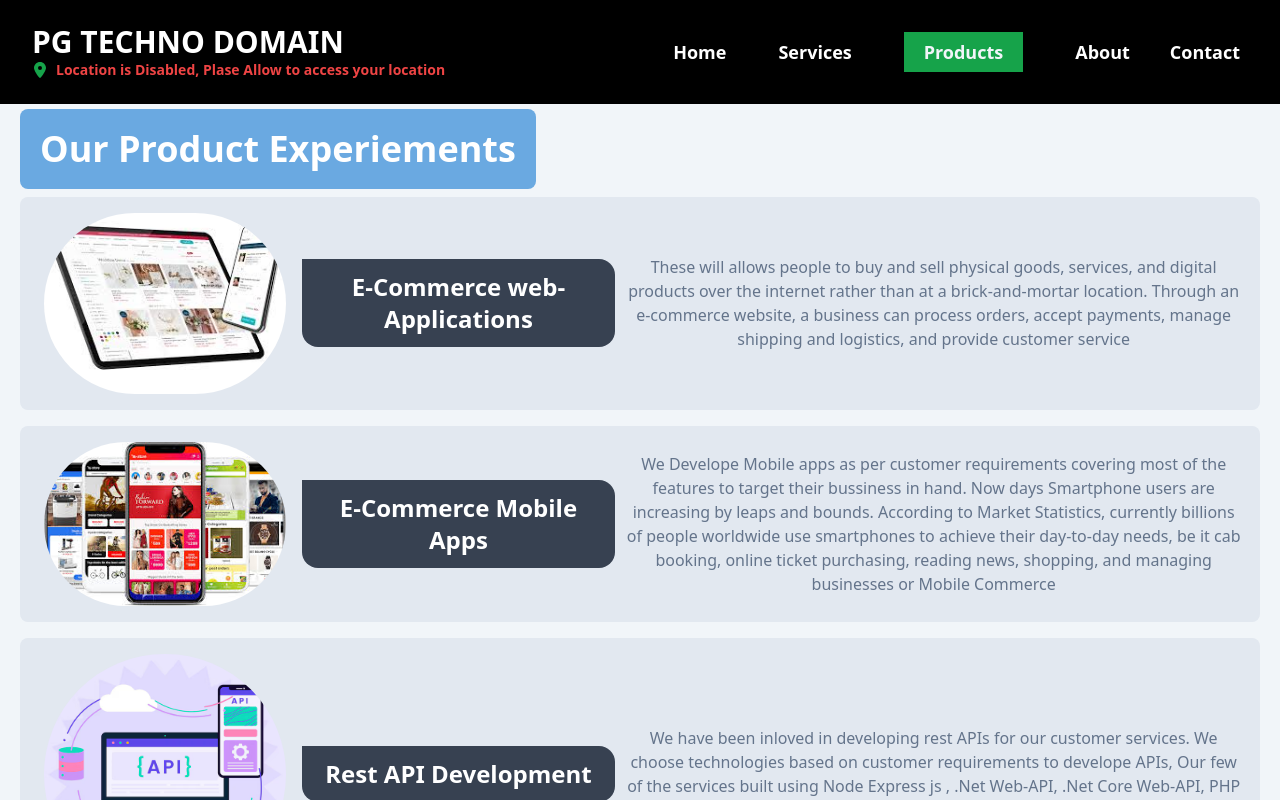
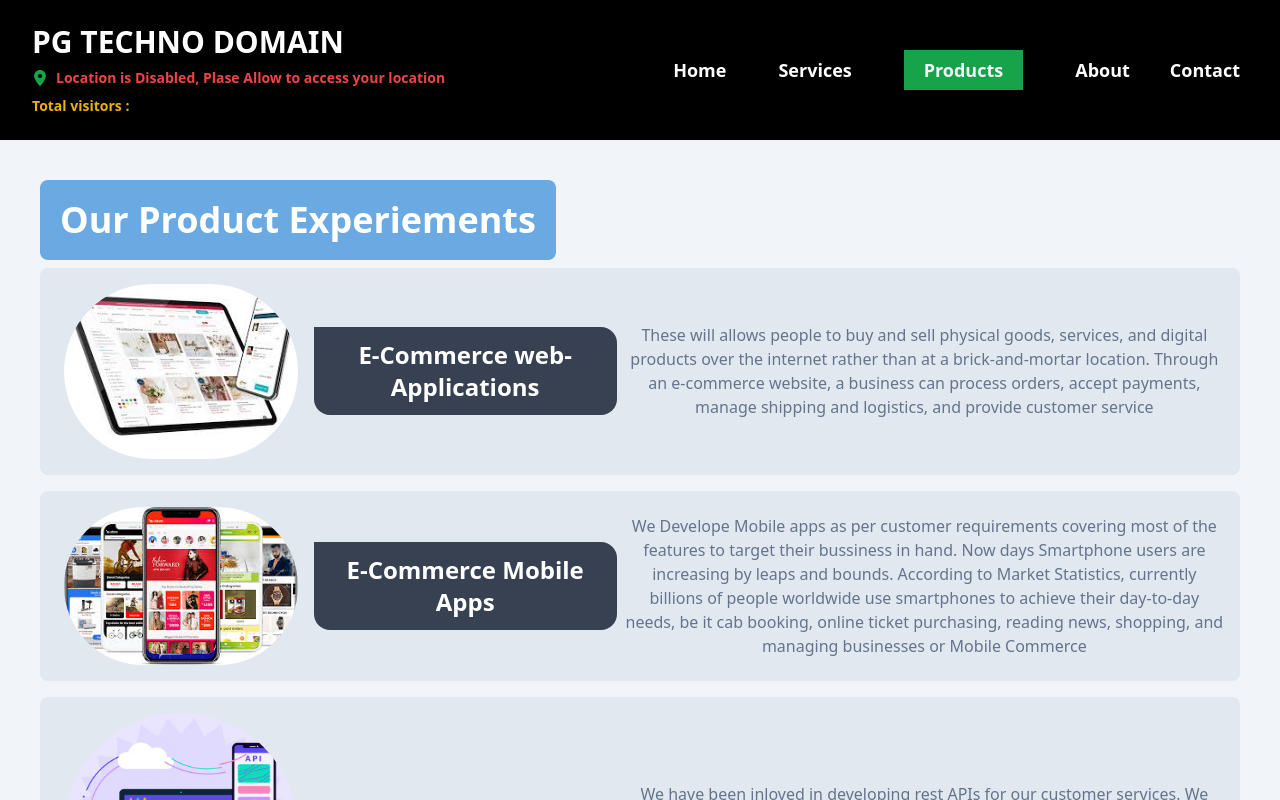
Before and after one commit to Prasad-P-G/PGTechnoServices_GIT_DockerHub, a React (Create React App) app: page /products in a window 1280 px wide. Shown: the top 800 px of the page. Built offline with nearby package versions, Linux system fonts and the light colour scheme; no server answers.

Commit message:
added visitor count and some alignment in product

```diff
--- a/src/sections/Header.js
+++ b/src/sections/Header.js
@@ -14,6 +14,7 @@ const Header = () => {
   const [menuClass, setMenuClass] = useState("");
   const [toggle, setToggle] = useState(false);
   const [currentLocation, setCurrentLocation] = useState("");
+  const [visitorCount, setVisitorCount] = useState("");
   //const [isItemActive, setIsActive] = useState(true);
 
   const toggleMenu = () => {
@@ -51,7 +52,12 @@ const Header = () => {
       );
       const responseData = await jsonUserData.json();
 
+      if (responseData?.message?.no) {
+        setVisitorCount(responseData.message.no);
+      }
+
       console.log("api location result", responseData);
+      console.log("No of visitors", responseData.message.no);
     } catch (error) {
       console.log(error);
     }
@@ -117,18 +123,13 @@ const Header = () => {
     <>
       <ToastContainer />
       <section className="w-full bg-black text-white flex justify-between items-center px-8 py-6 sticky top-0 z-40">
-        <NavLink to="/">
-          <h1 className="text-2xl lg:text-3xl font-bold text-white">
-            PG TECHNO DOMAIN
-          </h1>
+        <div className="flex flex-col gap-2">
+          <NavLink to="/">
+            <h1 className="text-2xl lg:text-3xl font-bold text-white">
+              PG TECHNO DOMAIN
+            </h1>
+          </NavLink>
           <div className="flex flex-row w-full items-center justify-center gap-2">
-            {/* <ReactTyped
-            className="text-xs lg:text-sm"
-            strings={["Current Location."]}
-            typeSpeed={70}
-            backSpeed={50}
-            loop
-          ></ReactTyped> */}
             <span className="text-green-600">
               <FaLocationDot />
             </span>
@@ -144,7 +145,18 @@ const Header = () => {
               </span>
             )}
           </div>
-        </NavLink>
+          <div>
+            <span className="font-semibold text-yellow-500  text-xs lg:text-sm">
+              <h1>Total visitors : {visitorCount}</h1>
+            </span>
+          </div>
+        </div>
+
+        {/* <div>
+          <span className="font-semibold text-yellow-500-500  text-xs lg:text-sm">
+            <h1> {visitorCount}</h1>
+          </span>
+        </div> */}
         <div className="hidden lg:flex justify-end items-center gap-2">
           <ul className="flex justify-center items-center gap-3">
             <li>
--- a/src/sections/Products.js
+++ b/src/sections/Products.js
@@ -6,10 +6,10 @@ const Products = () => {
   return (
     <section
       id="products"
-      className="w-full bg-slate-100 flex flex-col lg:py-[5px] justify-center
+      className="w-full bg-slate-100 flex flex-col p-5 lg:p-10  justify-center
         h-fit px-5 py-2 "
     >
-      <h1 className=" flex font-bold text-2xl lg:text-4xl px-5 rounded-lg text-white py-5 w-fit  bg-[#6AA9E1]  text-center">
+      <h1 className=" flex font-bold text-2xl lg:text-4xl px-5 rounded-lg text-white p-5 lg:p-5 w-fit  bg-[#6AA9E1]  text-center">
         Our Product Experiements
       </h1>
 
```
